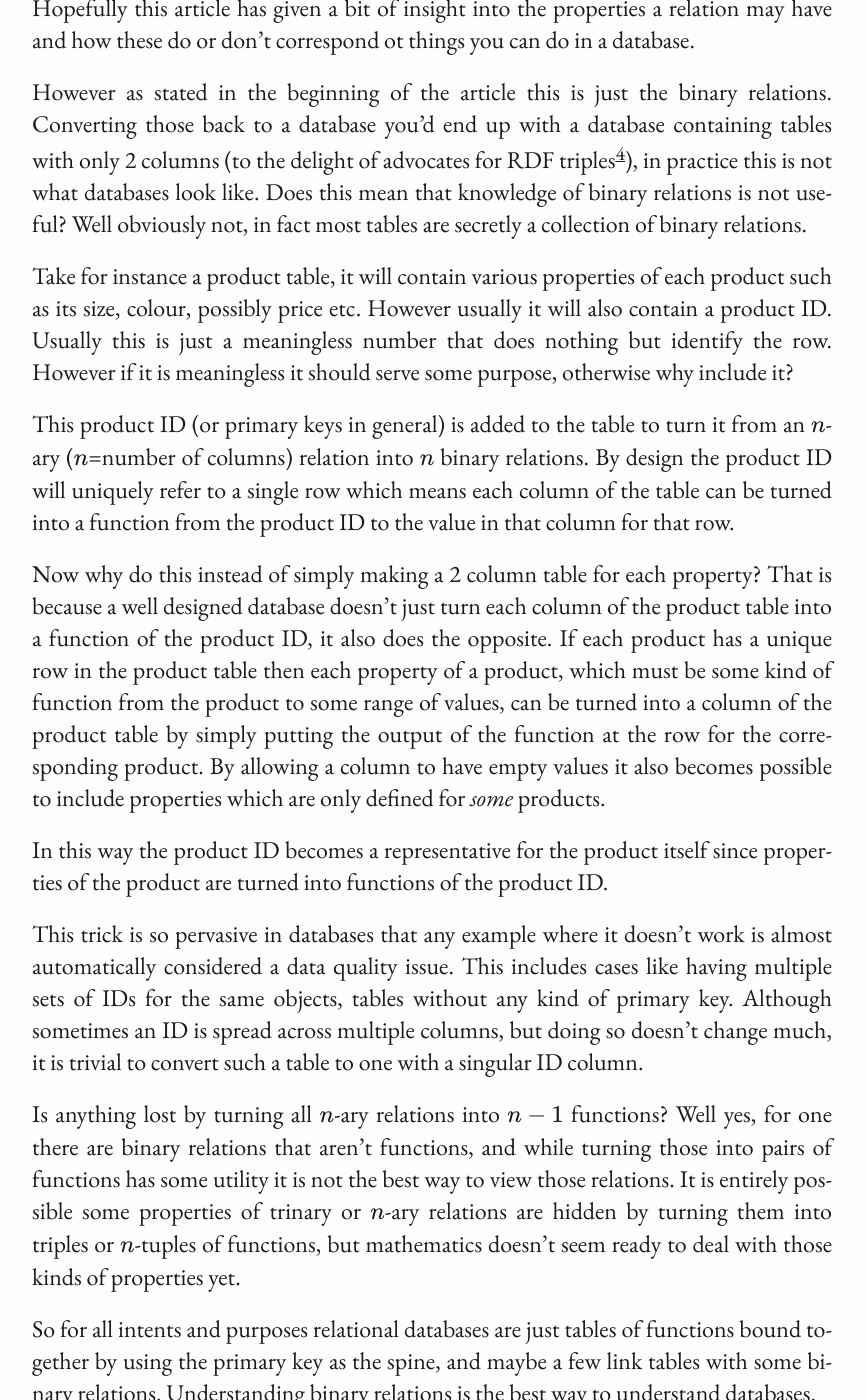
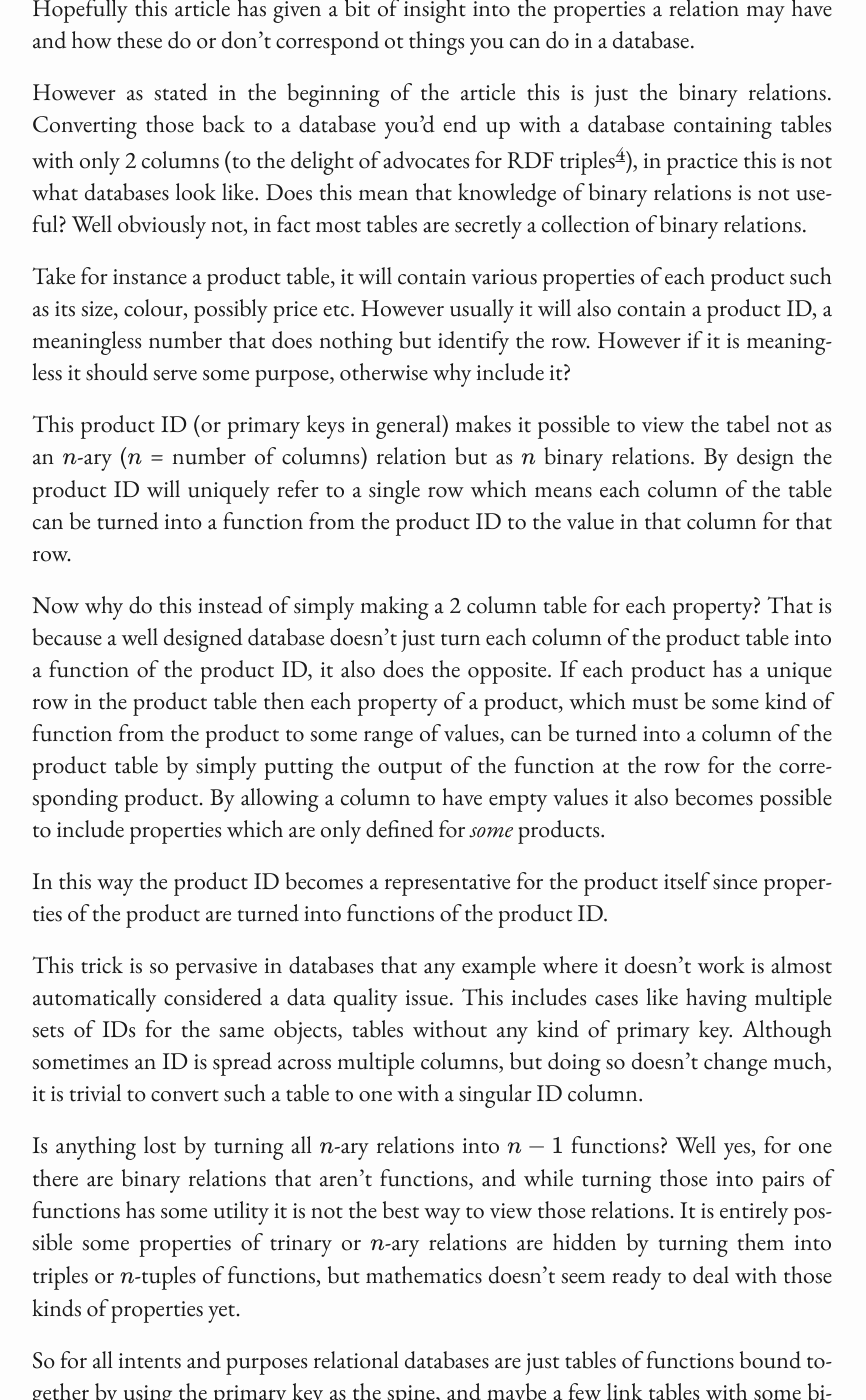
Before and after one commit to Shiandow/shiandow.github.io, a Jekyll site: the page built from _klad/category-theory-for-dbas/2-putting-the-relational-back-in-relational-databases.md, in a window 1280 px wide and 1400 px high, scrolled down 9778 px. Shown: the whole window, without its empty margins (208-1074 px from the left). Built offline with Jekyll 4.4.1, drawn with Linux system fonts in a browser that asks for light colours; some web fonts are replaced; some of the changed text lies outside the part shown.

Commit message:
Move foonotes

```diff
--- a/_klad/category-theory-for-dbas/2-putting-the-relational-back-in-relational-databases.md
+++ b/_klad/category-theory-for-dbas/2-putting-the-relational-back-in-relational-databases.md
@@ -155,8 +155,6 @@ Not requiring all things to be comparable allows partial orders to model hierarc
 
 Also consider what happens when comparing time periods. It is easy to say that June 7th 2011 occurred before the year 2022. However it is a lot harder to say whether week 35 2023 (from August 28 to September 2) happens before or after September 2023. Sure one of them *started* earlier, but the other *ended* earlier, so which was earlier?[^strict]
 
-[^strict]: Being later or earlier is an example of something that might be easier to model as a strict order, where the rule that $x \le x$ for all $x$ is replaced by the rule that $x \not< x$ for all $x$. Strict orders are basically equivalent to partial orders, but make it harder to talk about pre-orders hence why those are introduced first.
-
 As noted sorting strings shows how $x \le y$ and $y \le x$ does not have to imply that $x=y$. In fact these pair are interesting in their own right, because they represent something that is *like* equality, without being equal. This is precisely how SQL Server uses collation, sorting order, to check strings for equivalence. The underlying concept is called an equivalence relation.
 
 ## Equivalence Relations
@@ -212,13 +210,9 @@ In databases these show up whenever an entity has multiple different identifiers
 
 A less obvious example would be the relation of being 'related' or 'connected'. For instance let's say two land masses are called 'connected' if they are connected by land, in that case the Germany, Spain and France are all connected but the Netherlands and the UK are not.[^border]
 
-[^border]: This is different from sharing a land border, Germany and Spain share no land border but are connected by land through France. Being connected is what's called the 'transitive closure' of sharing a land border.
-
 An equivalence relation can be turned into equality by looking at equivalence classes, each class represents a set of entities that are all equivalent to each other. When the relation is whether things are connected then these equivalence classes are also called 'connected components'. A common notation for these is to denote the equivalence class of $x$ as $[x]$.
 
 Mathematicians also like to play around with these equivalence classed by doing things like declaring two numbers equivalent when they differ by an even amount. This yields two equivalence classes, 'even' and 'odd'. As it turns out you can still do arithmetic with these ('odd' + 'odd' = 'even', 'even' + 'odd' = 'odd' etc.). This doesn't only work for even numbers, you can also declare (whole) numbers equivalent if they differ by a multiple of 7 or 12 or any other whole number. In all cases it is possible to do arithmetic on the equivalence classes such that $[x+y]=[x]+[y]$ and $[x] [y] = [xy]$. This is called modular arithmetic, and numbers differing by a multiple of $m$ are said to be equal 'modulo' $m$.  [^nines]
-
-[^nines]: Since this gives a way to reduce a calculation with big numbers to one with smaller numbers it gives an easy way to check calculations. Calculating the result modulo 10 is easy, it's just doing the same calculation on the last digit. More interesting is calculating the result modulo 9, because a number is equal to the sum of its digits modulo 9, this follow from the fact that $[10]=[1]$ and therefore $[10^n]=[1^n]=[1]$ and therefore $[d_0 + d_1 10 + d_2 100 + ... + d_n 10^n] = [d_0 + d_1 + ... + d_n]$ modulo 9. This is called casting out nines since $[9] = [0]$ modulo 9, so you can remove any digits that add up to nine.
 
 ## Functions
 
@@ -297,9 +291,9 @@ Hopefully this article has given a bit of insight into the properties a relation
 
 However as stated in the beginning of the article this is just the binary relations. Converting those back to a database you'd end up with a database containing tables with only 2 columns (to the delight of advocates for RDF triples[^trip]), in practice this is not what databases look like. Does this mean that knowledge of binary relations is not useful? Well obviously not, in fact most tables are secretly a collection of binary relations.
 
-Take for instance a product table, it will contain various properties of each product such as its size, colour, possibly price etc. However usually it will also contain a product ID. Usually this is just a meaningless number that does nothing but identify the row. However if it is meaningless it should serve some purpose, otherwise why include it?
+Take for instance a product table, it will contain various properties of each product such as its size, colour, possibly price etc. However usually it will also contain a product ID, a meaningless number that does nothing but identify the row. However if it is meaningless it should serve some purpose, otherwise why include it?
 
-This product ID (or primary keys in general) is added to the table to turn it from an $n$-ary ($n$=number of columns) relation into $n$ binary relations. By design the product ID will uniquely refer to a single row which means each column of the table can be turned into a function from the product ID to the value in that column for that row.
+This product ID (or primary keys in general) makes it possible to view the tabel not as an $n$-ary ($n$ = number of columns) relation but as $n$ binary relations. By design the product ID will uniquely refer to a single row which means each column of the table can be turned into a function from the product ID to the value in that column for that row.
 
 Now why do this instead of simply making a 2 column table for each property? That is because a well designed database doesn't just turn each column of the product table into a function of the product ID, it also does the opposite. If each product has a unique row in the product table then each property of a product, which must be some kind of function from the product to some range of values, can be turned into a column of the product table by simply putting the output of the function at the row for the corresponding product. By allowing a column to have empty values it also becomes possible to include properties which are only defined for *some* products.
 
@@ -311,4 +305,12 @@ Is anything lost by turning all $n$-ary relations into $n-1$ functions? Well yes
 
 So for all intents and purposes relational databases are just tables of functions bound together by using the primary key as the spine, and maybe a few link tables with some binary relations. Understanding binary relations is the best way to understand databases.
 
+----------------------------------------------------------------------
+
+[^strict]: Being later or earlier is an example of something that might be easier to model as a strict order, where the rule that $x \le x$ must always be true is replaced by the rule that $x < x$ must always be false, for all $x$. Strict orders are basically equivalent to partial orders but make it harder to talk about pre-orders hence why those are introduced first.
+
+[^border]: This is different from sharing a land border, Germany and Spain share no land border but are connected by land through France. Being connected is what's called the 'transitive closure' of sharing a land border.
+
+[^nines]: Since this gives a way to reduce a calculation with big numbers to one with smaller numbers it gives an easy way to check calculations. Calculating the result modulo 10 is easy, it's just doing the same calculation on the last digit. More interesting is calculating the result modulo 9, because a number is equal to the sum of its digits modulo 9, this follow from the fact that $[10]=[1]$ and therefore $[10^n]=[1^n]=[1]$ and therefore $[d_0 + d_1 10 + d_2 100 + ... + d_n 10^n] = [d_0 + d_1 + ... + d_n]$ modulo 9. This is called casting out nines since $[9] = [0]$ modulo 9, so you can remove any digits that add up to nine.
+
 [^trip]: Don't let the name 'triple' confuse you, one of the three values is just the table name.
```
